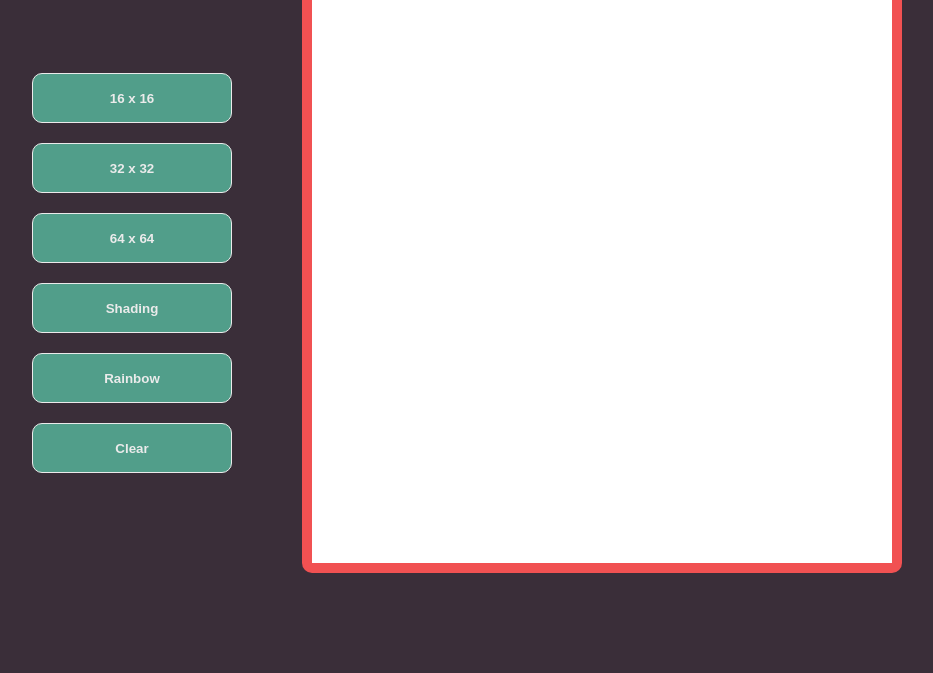
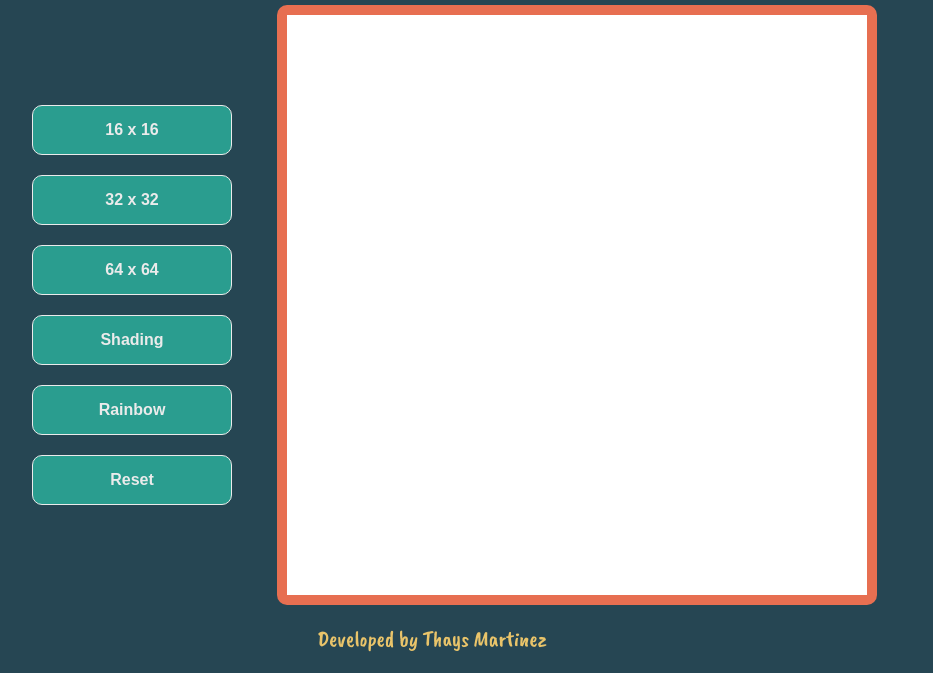
Before and after one commit to thaysmartinez/etch-a-sketch, a plain HTML site: page index.html in a window 1280 px wide. Shown: the part 127-800 px from the top of the page, without its empty margins (208-1141 px from the left). Drawn offline with nearby package versions, Linux system fonts and the light colour scheme.

Commit message:
Add style to buttons, header and footer

```diff
--- a/index.html
+++ b/index.html
@@ -5,18 +5,28 @@
     <meta http-equiv="X-UA-Compatible" content="IE=edge" />
     <meta name="viewport" content="width=device-width, initial-scale=1.0" />
     <link rel="stylesheet" href="style.css" />
+    <link rel="preconnect" href="https://fonts.googleapis.com" />
+    <link rel="preconnect" href="https://fonts.gstatic.com" crossorigin />
+    <link
+      href="https://fonts.googleapis.com/css2?family=Caveat+Brush&display=swap"
+      rel="stylesheet"
+    />
     <script src="./script.js" defer></script>
-    <title>Document</title>
+    <title>Etch-a-Sketch</title>
   </head>
   <body>
+    <div class="header">Etch-a-Sketch</div>
+    <div class="container">
       <div class="buttons">
         <button class="btn-grid" id="grid-16">16 x 16</button>
         <button class="btn-grid" id="grid-32">32 x 32</button>
         <button class="btn-grid" id="grid-64">64 x 64</button>
         <button class="btn-grid shading">Shading</button>
         <button class="btn-grid rainbow">Rainbow</button>
-      <button class="btn-grid reset">Clear</button>
+        <button class="btn-grid reset">Reset</button>
       </div>
       <div id="grid"></div>
+    </div>
+    <div class="footer">Developed by Thays Martinez</div>
   </body>
 </html>
--- a/style.css
+++ b/style.css
@@ -1,11 +1,33 @@
 body {
   padding: 0px;
   margin: 0px;
+  height: 100vh;
+  background-color: #264653;
+  display: flex;
+  flex-direction: column;
+  justify-content: space-between;
+  align-items: center;
+}
+
+.header,
+.footer {
+  padding: 20px;
+  font-family: "Caveat Brush", Verdana, sans-serif;
+  color: #e9c46a;
+}
+
+.header {
+  font-size: 72px;
+}
+
+.footer {
+  font-size: 22px;
+}
+
+.container {
   display: flex;
   justify-content: center;
   align-items: center;
-  height: 100vh;
-  background-color: #3a2e39;
 }
 
 #grid,
@@ -21,7 +43,7 @@ body {
 #grid {
   border-radius: 10px;
   padding: 10px;
-  background-color: #f15152;
+  background-color: #e76f51;
 }
 
 .grid16 {
@@ -46,7 +68,7 @@ body {
   display: flex;
   flex-direction: column;
   align-items: center;
-  width: 300px;
+  width: 250px;
   justify-content: flex-start;
   gap: 20px;
 }
@@ -58,5 +80,16 @@ body {
   border: 1px solid;
   font-weight: 600;
   color: #ebebeb;
-  background-color: #519e8a;
+  background-color: #2a9d8f;
+  font-size: 16px;
+  transition: background-color 0.2s ease-in, width 0.2s ease-in,
+    height 0.2s ease-in, font-size 0.2s, color 0.2s;
 }
+
+.btn-grid:hover {
+  height: 52px;
+  width: 208px;
+  font-size: 17px;
+  border-color: #fff;
+  background-color: #f4a261;
+}
```
Lines whose indentation alone changed are shown as unchanged.
